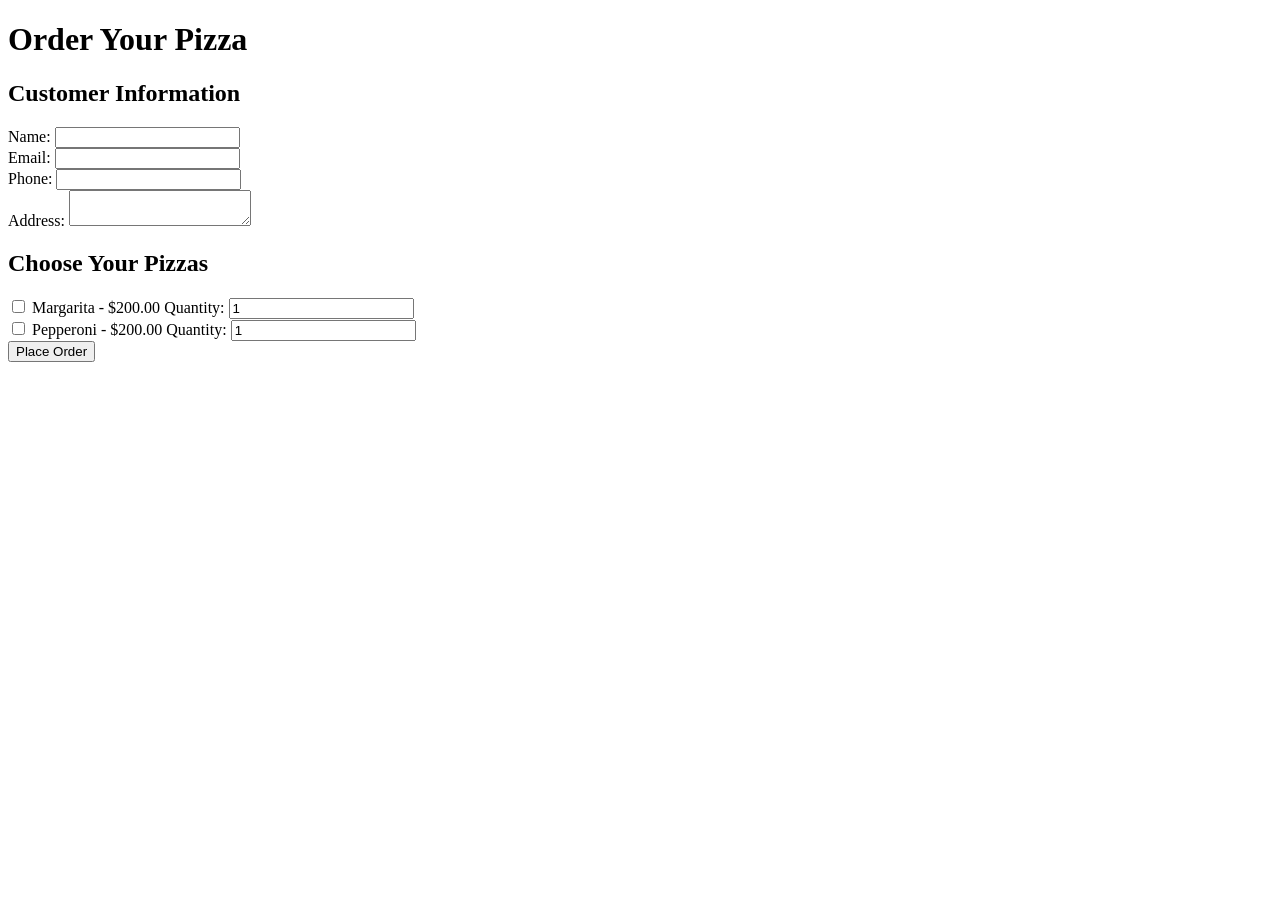
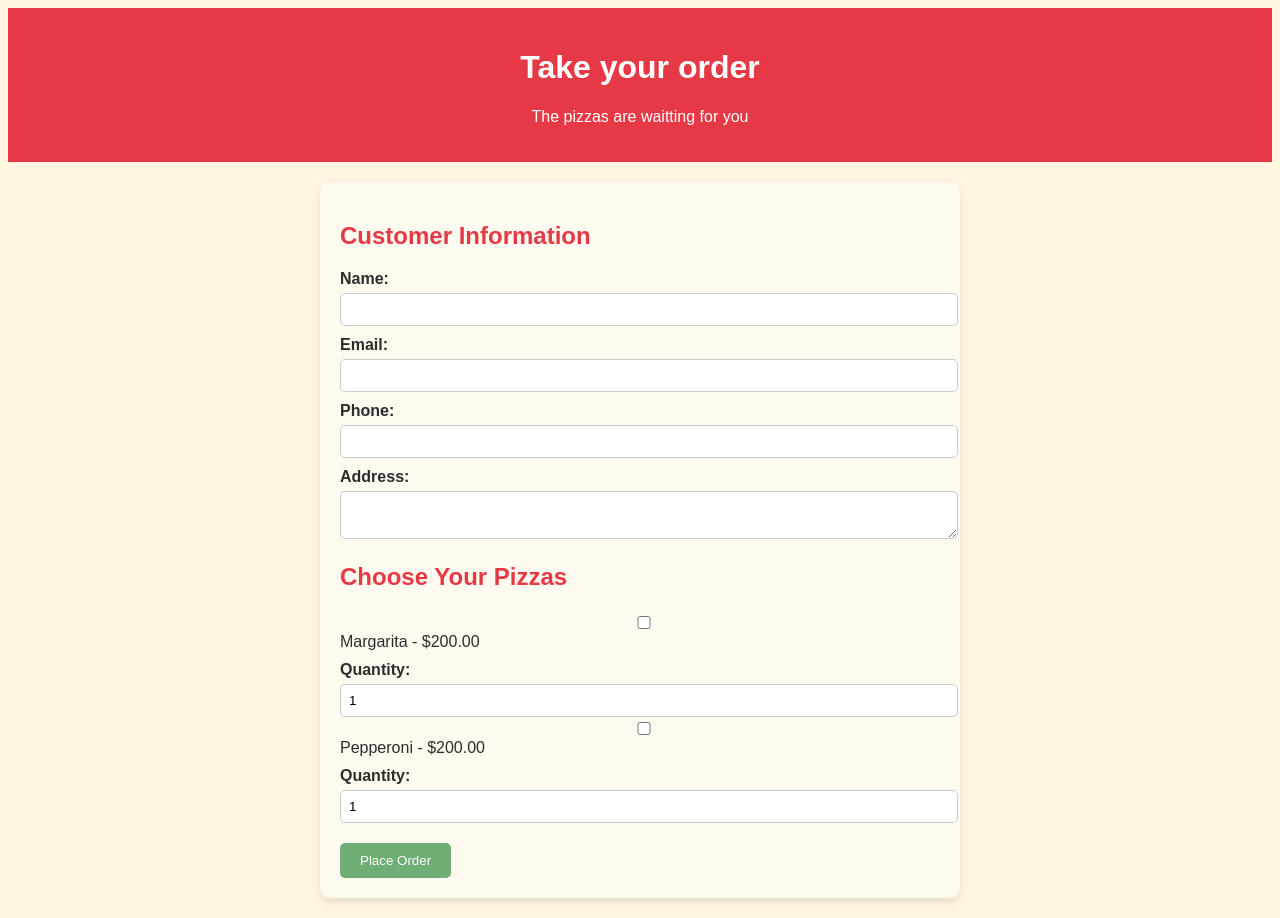
Before and after one commit to sindrenv/Pizza-Website, a Django app: page /order/ in a window 1280 px wide. Before the commit the page ends 362 px from the top, so only its background shows below. Run offline with Django 5.2, Linux system fonts and the light colour scheme; data comes from the database, SQL or seed files in the repository.

Commit message:
Order and Login view

```diff
--- a/Pizza_App/templates/Pizza_App/menu.html
+++ b/Pizza_App/templates/Pizza_App/menu.html
@@ -13,6 +13,6 @@
     {% endfor %}
 </div>
 
-<a href="{% url 'place_order' %}">Order Now</a>
+<a href="{% url 'order' %}">Order Now</a>
 
 </html>
--- a/Pizza_App/templates/menu.html
+++ b/Pizza_App/templates/menu.html
@@ -13,6 +13,6 @@
     {% endfor %}
 </div>
 
-<a href="{% url 'order_pizza' %}">Order Now</a>
+<a href="{% url 'order' %}">Order Now</a>
 
 </html>
--- a/Pizza_App/templates/order.html
+++ b/Pizza_App/templates/order.html
@@ -1,9 +1,73 @@
 <!DOCTYPE html>
 <html lang="en">
 
-    <h1>Order Your Pizza</h1>
+<head>
+    <meta charset="UTF-8">
+    <meta name="viewport" content="width=device-width, initial-scale=1.0">
+    <title>The Pizzería</title>
+    <style>
+        body {
+            margin: 100;
+            font-family: Arial, sans-serif;
+            background-color: #FFF5E1;
+            color: #2D2D2D;
+        }
 
-    <form method="post">
+        header {
+            background-color: #E63946;
+            color: white;
+            padding: 20px;
+            text-align: center;
+        }
+
+        nav {
+            display: flex;
+            justify-content: center;
+            gap: 20px;
+            margin: 20px 0;
+        }
+
+        nav a {
+            text-decoration: none;
+            color: #2D2D2D;
+            font-weight: bold;
+        }
+
+        section {
+            padding: 20px;
+            text-align: center;
+        }
+
+        .cta-button {
+            display: inline-block;
+            padding: 10px 20px;
+            background-color: #6FAE75;
+            color: white;
+            text-decoration: none;
+            border-radius: 5px;
+            margin-top: 20px;
+        }
+
+        footer {
+            background-color: #E63946;
+            color: white;
+            text-align: center;
+            padding: 10px;
+            position: relative;
+            bottom: 0;
+            width: 100%;
+        }
+    </style>
+</head>
+
+<header>
+    <h1>Take your order</h1>
+    <p>The pizzas are waitting for you</p>
+</header>
+
+
+
+    <form method="post" class="order-form">
         {% csrf_token %}
 
         <h2>Customer Information</h2>
@@ -31,4 +95,50 @@
 
         <button type="submit">Place Order</button>
     </form>
+
+    <style>
+        .order-form {
+            max-width: 600px; /* Limita el ancho del formulario */
+            margin: 20px auto; /* Centra el formulario */
+            padding: 20px;
+            background-color: #FFFAF0; /* Color de fondo */
+            border-radius: 10px; /* Bordes redondeados */
+            box-shadow: 0 4px 8px rgba(0, 0, 0, 0.1); /* Sombra suave */
+        }
+
+        .order-form h2 {
+            color: #E63946; /* Color del título */
+        }
+
+        .order-form label {
+            display: block; /* Muestra las etiquetas en bloque */
+            margin-top: 10px;
+            font-weight: bold;
+        }
+
+        .order-form input,
+        .order-form textarea {
+            width: 100%; /* Ajusta al ancho del formulario */
+            padding: 8px;
+            margin-top: 5px;
+            border: 1px solid #ccc;
+            border-radius: 5px;
+        }
+
+        .order-form button {
+            background-color: #6FAE75;
+            color: white;
+            padding: 10px 20px;
+            border: none;
+            border-radius: 5px;
+            cursor: pointer;
+            margin-top: 20px;
+        }
+
+        .order-form button:hover {
+            background-color: #5A9E64; /* Cambio de color al pasar el cursor */
+        }
+    </style>
+
+
 </html>
--- a/Pizza_App/views.py
+++ b/Pizza_App/views.py
@@ -13,7 +13,7 @@ def menu(request):
     return render(request, 'menu.html', {'pizzas': pizzas})
 
 
-def order_pizza(request):
+def order(request):
     pizzas = Pizza.objects.all()
 
     if request.method == "POST":
--- a/Pizza_Restaurant/urls.py
+++ b/Pizza_Restaurant/urls.py
@@ -19,13 +19,13 @@ from django.conf.urls.static import static
 from django.contrib import admin
 from django.urls import path
 from Pizza_App import views
-from Pizza_App.views import order_pizza
+from Pizza_App.views import order
 
 urlpatterns = [
     path("admin/", admin.site.urls),
     path('', views.home, name='home'),
     path('menu/', views.menu, name='menu'),
-    path('order/', order_pizza, name='order_pizza'),
+    path('order/', views.order, name='order'),
     path('order/success/', views.confirmation, name='order_success'),
     path('login/', views.login_view, name='login'),
     path('register/', views.register_view, name='register')
```
Also changed, not shown: Pizza_App/templates/Pizza_App/home.html (+31 -2 lines), 1 other file.
